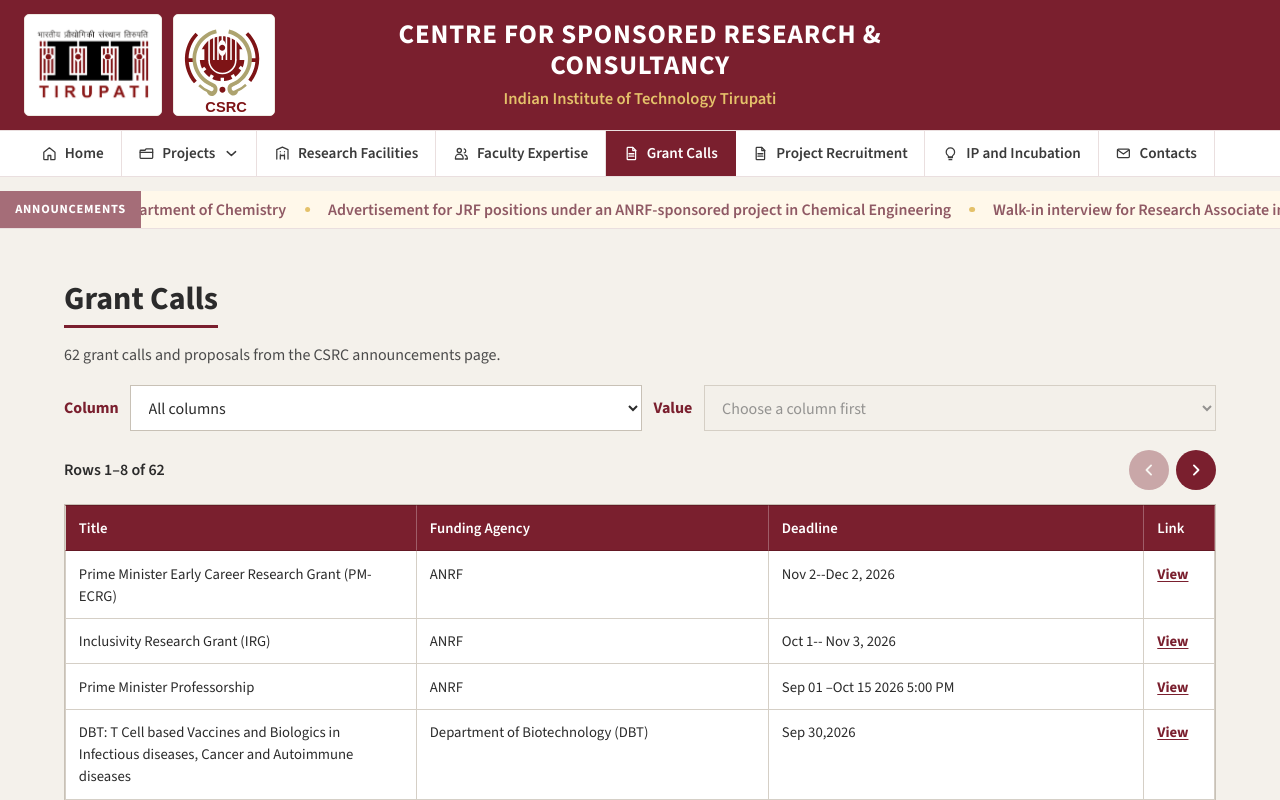
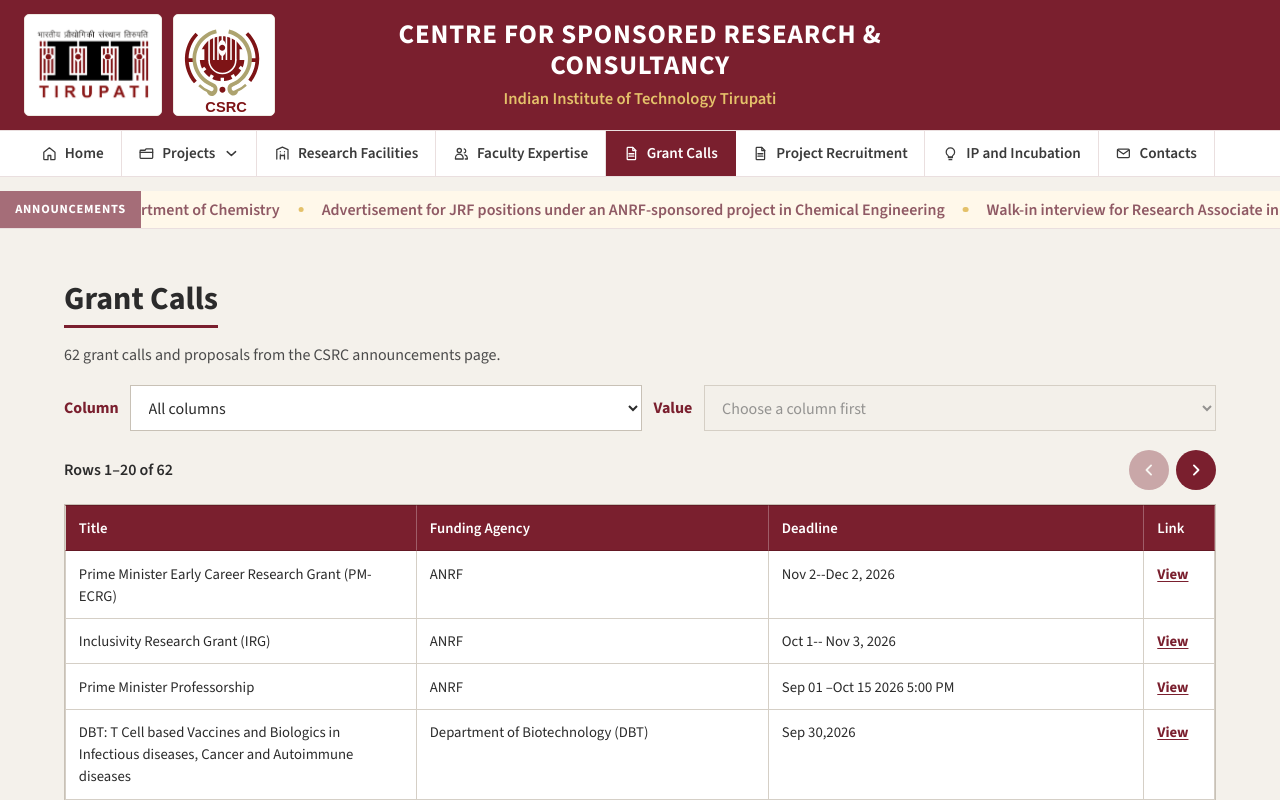
Before and after one commit to ch-sairohith/CSRC-Website, a React (Vite) app in the folder client/: page /grants in a window 1280 px wide. Shown: the top 800 px of the page. Built offline with nearby package versions, Linux system fonts and the light colour scheme.

Commit message:
feat: update row nos viewing

```diff
--- a/client/src/components/Projects.jsx
+++ b/client/src/components/Projects.jsx
@@ -1,7 +1,7 @@
 import { useEffect, useMemo, useState } from 'react'
 import { formatCell, projectSets } from '../data/loadProjects.js'
 
-const PAGE_SIZE = 8
+const PAGE_SIZE = 20
 const BLANK = '__blank__'
 
 function statusClass(value) {
```
